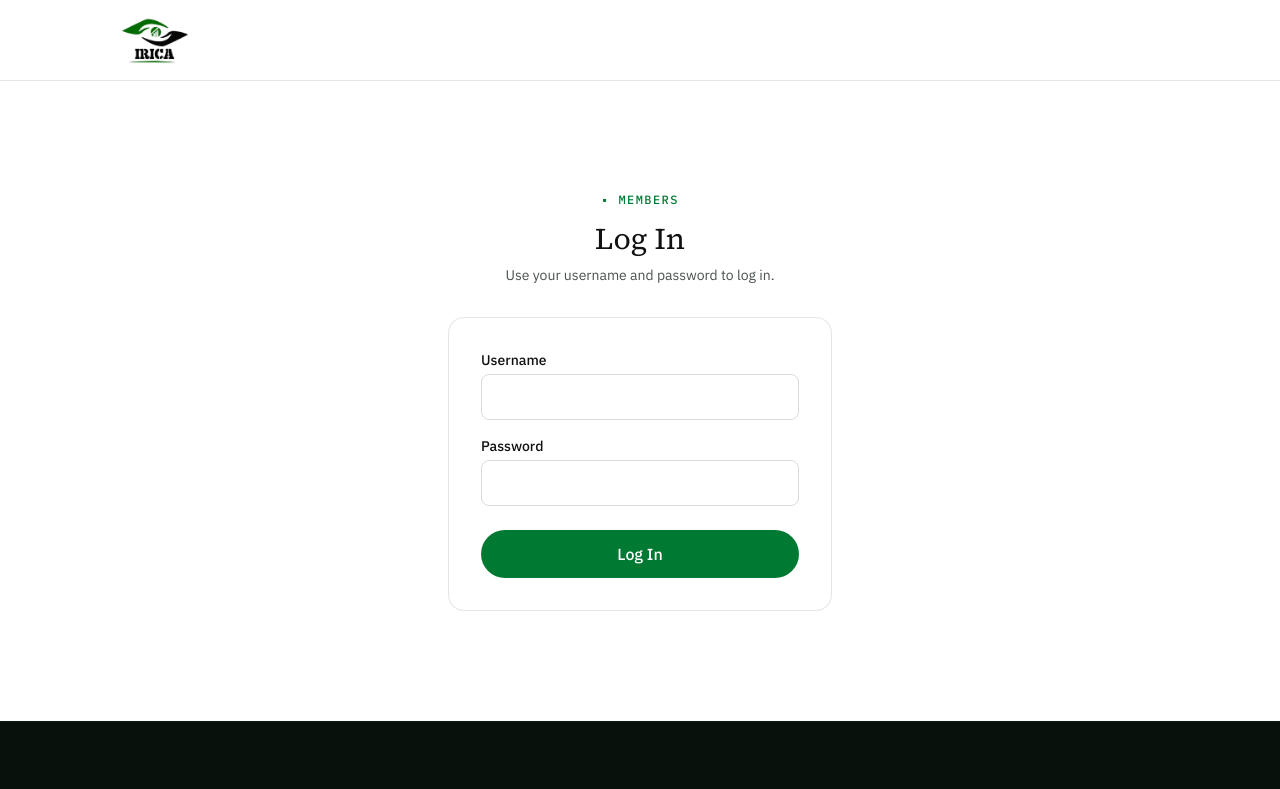
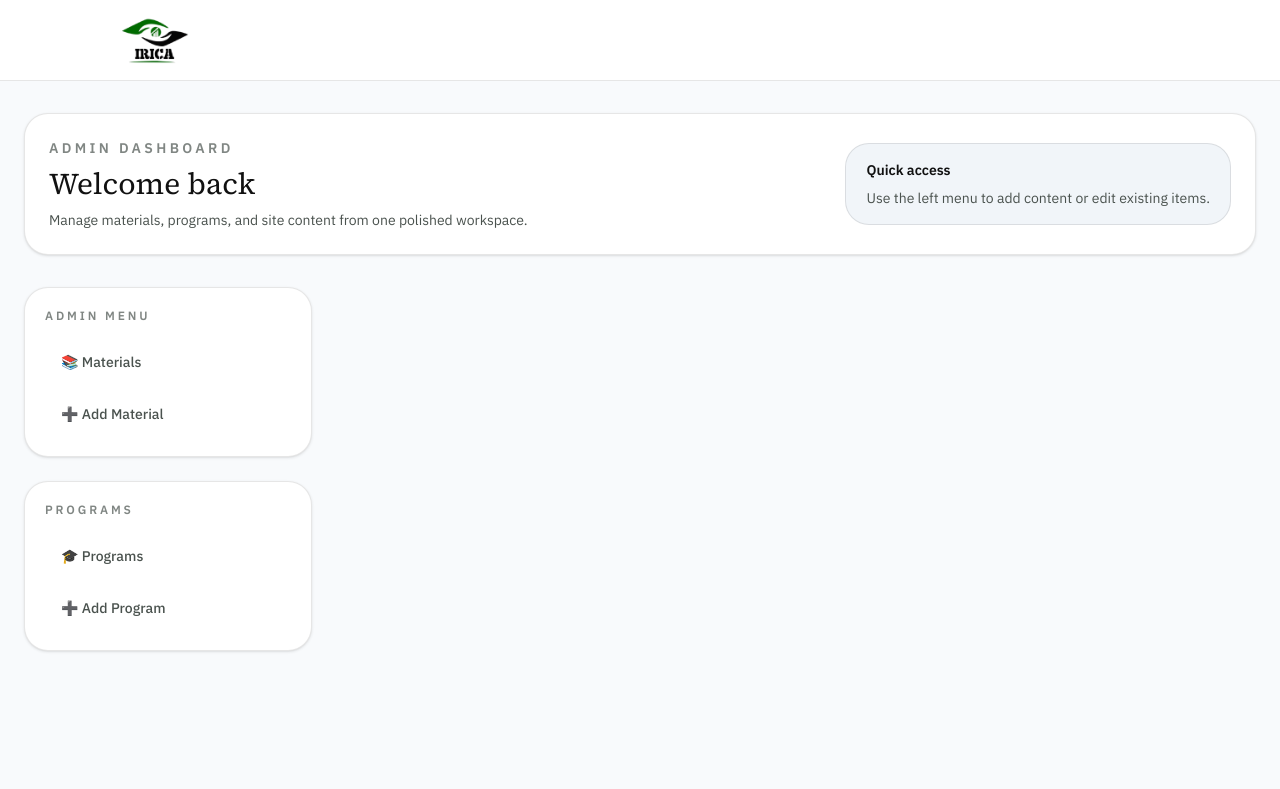
Before and after one commit to APDYd-dotcom/Irica, a React (Vite) app: page /admin in a window 1280 px wide. Before the commit this address led to /login. Shown: the top 789 px of the page. Built offline with nearby package versions, Linux system fonts and the light colour scheme; no server answers; sample sign-in values are in the browser's storage.

Commit message:
Add DashboardHome component with data fetching and recent items display

```diff
--- a/src/App.jsx
+++ b/src/App.jsx
@@ -10,6 +10,7 @@ import NotFound from "./pages/NotFound";
 
 import ProtectedRoute from "./components/ProtectedRoute";
 import DashboardLayout from "./pages/Dashboard/DashboardLayout";
+import DashboardHome from "./pages/Dashboard/DashboardHome";
 import Profile from "./pages/Dashboard/Profile";
 import Materials from "./pages/Dashboard/Materials";
 import Subscription from "./pages/Dashboard/Subscription";
@@ -35,7 +36,7 @@ function App() {
         {/* Protected — only visible when logged in */}
         <Route element={<ProtectedRoute />}>
           <Route path="/dashboard" element={<DashboardLayout />}>
-            <Route index element={<Navigate to="materials" replace />} />
+            <Route index element={<DashboardHome />} />
             <Route path="profile" element={<Profile />} />
             <Route path="materials" element={<Materials />} />
             <Route path="subscription" element={<Subscription />} />
--- a/src/components/AdminRoute.jsx
+++ b/src/components/AdminRoute.jsx
@@ -14,8 +14,10 @@ function AdminRoute() {
 
   if (!user) return <Navigate to="/login" replace />;
 
-  // Logged in, but NOT an admin — send them to their normal dashboard instead
-  if (!user.is_staff) return <Navigate to="/dashboard/materials" replace />;
+  // Logged in, but NOT an admin — send them to their normal dashboard instead.
+  // When there is no profile info, authenticated admin sessions are accepted.
+  const isAdmin = user.is_staff || user.authenticated;
+  if (!isAdmin) return <Navigate to="/dashboard/materials" replace />;
 
   return <Outlet />;
 }
--- a/src/pages/Admin/AdminLayout.jsx
+++ b/src/pages/Admin/AdminLayout.jsx
@@ -5,31 +5,70 @@ function AdminLayout() {
   const { user } = useAuth();
 
   const linkClass = ({ isActive }) =>
-    `block px-4 py-2 rounded-lg text-sm font-medium ${
-      isActive ? "bg-forest-800 text-white" : "text-ink-soft hover:bg-forest-50"
+    `block rounded-2xl px-4 py-3 text-sm font-medium transition ${
+      isActive
+        ? "bg-forest-900 text-white shadow"
+        : "text-ink-soft hover:bg-forest-50"
     }`;
 
   return (
-    <div className="max-w-6xl mx-auto px-6 py-10 flex flex-col md:flex-row gap-8">
-      <aside className="md:w-56 shrink-0">
-        <div className="mb-6">
-          <p className="text-xs uppercase tracking-wide text-ink-soft/70 font-semibold">Admin</p>
-          <p className="font-semibold text-ink">{user?.full_name || user?.email}</p>
+    <div className="min-h-screen bg-slate-50">
+      <div className="max-w-7xl mx-auto px-6 py-8">
+        <header className="mb-8 rounded-3xl bg-white border border-ink/10 p-6 shadow-sm">
+          <div className="flex flex-col gap-3 md:flex-row md:items-center md:justify-between">
+            <div>
+              <p className="text-sm uppercase tracking-[0.24em] text-ink-soft/70 font-semibold mb-2">
+                Admin Dashboard
+              </p>
+              <h1 className="text-3xl font-serif text-ink">Welcome back{user?.full_name ? `, ${user.full_name}` : ""}</h1>
+              <p className="mt-2 text-sm text-ink-soft max-w-2xl">
+                Manage materials, programs, and site content from one polished workspace.
+              </p>
+            </div>
+            <div className="rounded-3xl bg-slate-100 border border-ink/10 px-5 py-4 text-sm text-ink-soft">
+              <p className="font-semibold text-ink">Quick access</p>
+              <p className="mt-2">Use the left menu to add content or edit existing items.</p>
+            </div>
+          </div>
+        </header>
+
+        <div className="md:flex md:items-start md:gap-8">
+          <aside className="md:w-72 shrink-0">
+            <div className="sticky top-6 space-y-6">
+              <div className="rounded-3xl bg-white border border-ink/10 p-5 shadow-sm">
+                <p className="text-xs uppercase tracking-[0.24em] text-ink-soft/70 font-semibold mb-4">
+                  Admin menu
+                </p>
+                <nav className="space-y-2">
+                  <NavLink to="/admin/materials" end className={linkClass}>
+                    📚 Materials
+                  </NavLink>
+                  <NavLink to="/admin/materials/new" className={linkClass}>
+                    ➕ Add Material
+                  </NavLink>
+                </nav>
+              </div>
+
+              <div className="rounded-3xl bg-white border border-ink/10 p-5 shadow-sm">
+                <p className="text-xs uppercase tracking-[0.24em] text-ink-soft/70 font-semibold mb-4">
+                  Programs
+                </p>
+                <nav className="space-y-2">
+                  <NavLink to="/admin/programs" end className={linkClass}>
+                    🎓 Programs
+                  </NavLink>
+                  <NavLink to="/admin/programs/new" className={linkClass}>
+                    ➕ Add Program
+                  </NavLink>
+                </nav>
+              </div>
+            </div>
+          </aside>
+
+          <main className="flex-1">
+            <Outlet />
+          </main>
         </div>
-
-        <nav className="space-y-1">
-          <p className="px-4 py-2 text-xs uppercase tracking-wide text-ink-soft/70 font-semibold mt-4">Content</p>
-          <NavLink to="/admin/materials" end className={linkClass}>📚 Materials</NavLink>
-          <NavLink to="/admin/materials/new" className={linkClass}>➕ Add Material</NavLink>
-
-          <p className="px-4 py-2 text-xs uppercase tracking-wide text-ink-soft/70 font-semibold mt-4">Programs</p>
-          <NavLink to="/admin/programs" end className={linkClass}>🎓 Programs</NavLink>
-          <NavLink to="/admin/programs/new" className={linkClass}>➕ Add Program</NavLink>
-        </nav>
-      </aside>
-
-      <div className="flex-1">
-        <Outlet />
       </div>
     </div>
   );
--- a/src/pages/Admin/AdminMaterialsList.jsx
+++ b/src/pages/Admin/AdminMaterialsList.jsx
@@ -33,48 +33,74 @@ function AdminMaterialsList() {
   if (error) return <ErrorMessage message={error} />;
 
   return (
+    <div className="space-y-6">
+      <div className="grid gap-4 md:grid-cols-[1fr_220px] items-start">
         <div>
-      <div className="flex items-center justify-between mb-6">
-        <h1 className="text-xl font-serif text-ink">Materials</h1>
+          <p className="text-sm uppercase tracking-[0.24em] text-ink-soft/70 font-semibold mb-2">
+            Content management
+          </p>
+          <h1 className="text-3xl font-serif text-ink">Materials</h1>
+          <p className="mt-2 text-sm text-ink-soft max-w-2xl">
+            Review, edit, or remove materials available in the platform.
+          </p>
+        </div>
+
         <Link
           to="/admin/materials/new"
-          className="bg-forest-800 hover:bg-forest-700 text-white text-sm px-4 py-2 rounded-lg font-medium"
+          className="inline-flex items-center justify-center rounded-full bg-forest-800 px-5 py-3 text-sm font-semibold text-white shadow-sm transition hover:bg-forest-700"
         >
-          + Add Material
+          + Add material
         </Link>
       </div>
 
-      {deleteError && <div className="mb-4"><ErrorMessage message={deleteError} /></div>}
+      {deleteError && <div className="rounded-3xl border border-red-100 bg-red-50 p-4 text-red-700"><ErrorMessage message={deleteError} /></div>}
 
-      <div className="bg-white rounded-2xl border border-ink/10 shadow-sm divide-y divide-ink/10">
-        {materials?.length === 0 && (
-          <p className="p-6 text-ink-soft/70 text-sm">No materials yet — add your first one.</p>
-        )}
+      <div className="grid gap-4">
+        <div className="rounded-3xl border border-ink/10 bg-white p-5 shadow-sm">
+          <div className="flex flex-col gap-2 sm:flex-row sm:items-center sm:justify-between">
+            <div>
+              <p className="text-sm text-ink-soft">Total materials</p>
+              <p className="text-4xl font-semibold text-ink">{materials?.length ?? 0}</p>
+            </div>
+            <p className="rounded-full bg-forest-50 px-4 py-2 text-sm font-medium text-forest-800 w-fit">
+              Manage content with confidence
+            </p>
+          </div>
+        </div>
 
-        {materials?.map((material) => (
-          <div key={material.id} className="flex items-center gap-4 p-4">
-            <span className="text-2xl">{TYPE_ICONS[material.material_type] || "📄"}</span>
+        <div className="overflow-hidden rounded-3xl border border-ink/10 bg-white shadow-sm">
+          <div className="grid grid-cols-[56px_1.5fr_1fr_110px_110px] gap-4 px-5 py-4 text-xs uppercase tracking-[0.25em] text-ink-soft bg-slate-50 border-b border-ink/10">
+            <span>#</span>
+            <span>Title</span>
+            <span>Type</span>
+            <span className="text-right">Edit</span>
+            <span className="text-right">Delete</span>
+          </div>
 
-            <div className="flex-1">
+          {materials?.length === 0 ? (
+            <div className="px-5 py-10 text-center text-sm text-ink-soft">No materials yet — add your first one.</div>
+          ) : (
+            materials.map((material, index) => (
+              <div key={material.id} className="grid grid-cols-[56px_1.5fr_1fr_110px_110px] gap-4 items-center px-5 py-4 hover:bg-slate-50 transition">
+                <div className="flex h-11 w-11 items-center justify-center rounded-2xl bg-forest-50 text-xl">{TYPE_ICONS[material.material_type] || "📄"}</div>
+                <div>
                   <p className="font-medium text-ink">{material.title}</p>
                   <p className="text-sm text-ink-soft/70 capitalize">{material.material_type}</p>
                 </div>
-
-            <Link
-              to={`/admin/materials/${material.id}/edit`}
-              className="text-sm text-forest-800 hover:underline"
-            >
+                <div className="text-sm text-ink-soft capitalize">{material.material_type}</div>
+                <Link to={`/admin/materials/${material.id}/edit`} className="text-sm font-medium text-forest-800 hover:underline text-right">
                   Edit
                 </Link>
-
                 <button
                   onClick={() => handleRemove(material.id)}
-              className="text-sm text-red-500 hover:underline"
+                  className="text-sm font-medium text-red-600 hover:underline text-right"
                 >
                   Delete
                 </button>
               </div>
-        ))}
+            ))
+          )}
+        </div>
       </div>
     </div>
   );
--- a/src/pages/Admin/AdminProgramsList.jsx
+++ b/src/pages/Admin/AdminProgramsList.jsx
@@ -34,60 +34,76 @@ function AdminProgramsList() {
   if (error) return <ErrorMessage message={error} />;
 
   return (
+    <div className="space-y-6">
+      <div className="grid gap-4 md:grid-cols-[1fr_220px] items-start">
         <div>
-      <div className="flex items-center justify-between mb-6">
-        <h1 className="text-xl font-serif text-ink">Programs</h1>
+          <p className="text-sm uppercase tracking-[0.24em] text-ink-soft/70 font-semibold mb-2">
+            Program management
+          </p>
+          <h1 className="text-3xl font-serif text-ink">Programs</h1>
+          <p className="mt-2 text-sm text-ink-soft max-w-2xl">
+            Manage course offerings and update program details with ease.
+          </p>
+        </div>
+
         <Link
           to="/admin/programs/new"
-          className="bg-forest-800 hover:bg-forest-700 text-white text-sm px-4 py-2 rounded-lg font-medium"
+          className="inline-flex items-center justify-center rounded-full bg-forest-800 px-5 py-3 text-sm font-semibold text-white shadow-sm transition hover:bg-forest-700"
         >
-          + Add Program
+          + Add program
         </Link>
       </div>
 
-      {deleteError && <div className="mb-4"><ErrorMessage message={deleteError} /></div>}
+      {deleteError && <div className="rounded-3xl border border-red-100 bg-red-50 p-4 text-red-700"><ErrorMessage message={deleteError} /></div>}
 
-      <div className="bg-white rounded-2xl border border-ink/10 shadow-sm divide-y divide-ink/10 overflow-hidden">
-        {programs?.length === 0 && (
-          <p className="p-6 text-ink-soft/70 text-sm">No programs yet — add your first one.</p>
-        )}
-
-        {programs?.map((program) => (
-          <div key={program.id} className="flex items-center justify-between p-4 hover:bg-forest-50/30 transition">
-            <div className="flex-1">
-              <div className="flex items-center gap-3 mb-2">
-                <h3 className="font-medium text-ink">{program.title}</h3>
-                <span
-                  className={`text-xs font-semibold px-2 py-1 rounded-full uppercase tracking-[0.08em] ${
-                    STATUS_COLORS[program.status]
-                  }`}
-                >
-                  {program.status}
-                </span>
+      <div className="grid gap-4">
+        <div className="rounded-3xl border border-ink/10 bg-white p-5 shadow-sm">
+          <div className="flex flex-col gap-2 sm:flex-row sm:items-center sm:justify-between">
+            <div>
+              <p className="text-sm text-ink-soft">Total programs</p>
+              <p className="text-4xl font-semibold text-ink">{programs?.length ?? 0}</p>
             </div>
-              <div className="flex items-center gap-4 text-sm text-ink-soft/70">
-                <span>{program.is_free ? "🎁 Free" : `💰 $${parseFloat(program.price).toFixed(2)}`}</span>
-                <span>📅 {new Date(program.created_at).toLocaleDateString("fr-FR")}</span>
+            <p className="rounded-full bg-amber-50 px-4 py-2 text-sm font-medium text-amber-700 w-fit">
+              Keep your curriculum current
+            </p>
           </div>
         </div>
 
-            <div className="flex items-center gap-2">
-              <Link
-                to={`/admin/programs/${program.id}/edit`}
-                className="text-sm text-forest-800 hover:underline font-medium"
-              >
+        <div className="overflow-hidden rounded-3xl border border-ink/10 bg-white shadow-sm">
+          <div className="grid grid-cols-[56px_1.8fr_1fr_100px_100px] gap-4 px-5 py-4 text-xs uppercase tracking-[0.25em] text-ink-soft bg-slate-50 border-b border-ink/10">
+            <span>#</span>
+            <span>Program</span>
+            <span>Status</span>
+            <span className="text-right">Edit</span>
+            <span className="text-right">Delete</span>
+          </div>
+
+          {programs?.length === 0 ? (
+            <div className="px-5 py-10 text-center text-sm text-ink-soft">No programs yet — add your first one.</div>
+          ) : (
+            programs.map((program) => (
+              <div key={program.id} className="grid grid-cols-[56px_1.8fr_1fr_100px_100px] gap-4 items-center px-5 py-4 hover:bg-slate-50 transition">
+                <div className="flex h-11 w-11 items-center justify-center rounded-2xl bg-emerald-50 text-xl">🎓</div>
+                <div>
+                  <p className="font-medium text-ink">{program.title}</p>
+                  <p className="text-sm text-ink-soft/70 line-clamp-1">{program.description || program.summary || "Program details"}</p>
+                </div>
+                <span className={`inline-flex rounded-full px-3 py-1 text-xs font-semibold uppercase tracking-[0.18em] ${STATUS_COLORS[program.status] || "bg-slate-50 text-slate-700"}`}>
+                  {program.status || "Draft"}
+                </span>
+                <Link to={`/admin/programs/${program.id}/edit`} className="text-sm font-medium text-forest-800 hover:underline text-right">
                   Edit
                 </Link>
-
                 <button
                   onClick={() => handleRemove(program.id)}
-                className="text-sm text-red-500 hover:underline font-medium"
+                  className="text-sm font-medium text-red-600 hover:underline text-right"
                 >
                   Delete
                 </button>
               </div>
+            ))
+          )}
         </div>
-        ))}
       </div>
     </div>
   );
--- /dev/null
+++ b/src/pages/Dashboard/DashboardHome.jsx
@@ -0,0 +1,99 @@
+import useFetch from "../../hooks/useFetch";
+import Loader from "../../components/Loader";
+import MaterialCard from "../../components/MaterialCard";
+import { Link } from "react-router-dom";
+
+function SmallItem({ title, subtitle, href }) {
+  return (
+    <Link to={href} className="block p-3 bg-white border border-ink/10 rounded-lg hover:shadow-sm">
+      <p className="text-sm text-ink-soft mb-1">{subtitle}</p>
+      <h3 className="font-medium text-ink">{title}</h3>
+    </Link>
+  );
+}
+
+export default function DashboardHome() {
+  const { data: materials, loading: mLoading } = useFetch("/materials/");
+  const { data: programs, loading: pLoading } = useFetch("/programs/");
+  const { data: publications, loading: pubLoading } = useFetch("/publications/");
+  const { data: activities, loading: aLoading } = useFetch("/activities/");
+
+  const loading = mLoading || pLoading || pubLoading || aLoading;
+
+  if (loading) return <Loader />;
+
+  const matList = materials?.results || materials || [];
+  const progList = programs?.results || programs?.results || [];
+  const pubList = publications?.results || publications?.results || [];
+  const actList = activities?.results || activities?.results || [];
+
+  return (
+    <div className="space-y-8">
+      {/* Header / stats */}
+      <header className="flex items-center justify-between">
+        <div>
+          <h1 className="text-2xl font-serif text-ink">Dashboard</h1>
+          <p className="text-sm text-ink-soft">Quick summary and recent items</p>
+        </div>
+      </header>
+
+      <div className="grid grid-cols-1 sm:grid-cols-3 gap-4">
+        <div className="p-5 bg-white border border-ink/10 rounded-lg">
+          <p className="text-sm text-ink-soft">Materials</p>
+          <p className="text-2xl font-semibold text-ink">{materials?.count ?? matList.length ?? 0}</p>
+          <p className="text-sm text-ink-soft mt-2">Your resources available</p>
+        </div>
+
+        <div className="p-5 bg-white border border-ink/10 rounded-lg">
+          <p className="text-sm text-ink-soft">Programs</p>
+          <p className="text-2xl font-semibold text-ink">{programs?.count ?? progList.length ?? 0}</p>
+          <p className="text-sm text-ink-soft mt-2">Active programs</p>
+        </div>
+
+        <div className="p-5 bg-white border border-ink/10 rounded-lg">
+          <p className="text-sm text-ink-soft">Publications</p>
+          <p className="text-2xl font-semibold text-ink">{publications?.count ?? pubList.length ?? 0}</p>
+          <p className="text-sm text-ink-soft mt-2">Recent reports & papers</p>
+        </div>
+      </div>
+
+      {/* Recent items */}
+      <div className="grid grid-cols-1 lg:grid-cols-2 gap-6">
+        <section className="space-y-4">
+          <div className="flex items-center justify-between">
+            <h2 className="text-lg font-serif">Recent Materials</h2>
+            <Link to="materials" className="text-sm text-forest-800">See all</Link>
+          </div>
+
+          <div className="grid grid-cols-1 sm:grid-cols-2 gap-4">
+            {matList.slice(0, 4).map((m) => (
+              <MaterialCard key={m.id} material={m} unlocked={Boolean(m.url || m.file)} />
+            ))}
+            {matList.length === 0 && <p className="text-sm text-ink-soft">No materials yet.</p>}
+          </div>
+        </section>
+
+        <section className="space-y-4">
+          <div className="flex items-center justify-between">
+            <h2 className="text-lg font-serif">Latest Publications & Programs</h2>
+            <Link to="/" className="text-sm text-forest-800">View on site</Link>
+          </div>
+
+          <div className="grid grid-cols-1 gap-3">
+            {pubList.slice(0, 3).map((p) => (
+              <SmallItem key={p.id} title={p.title || p.name} subtitle={p.category || "Publication"} href={p.url || p.file || "/"} />
+            ))}
+
+            {progList.slice(0, 3).map((p) => (
+              <SmallItem key={`prog-${p.id}`} title={p.title || p.name} subtitle={p.type || "Program"} href={`/programs/${p.id}`} />
+            ))}
+
+            {actList.slice(0, 2).map((a) => (
+              <SmallItem key={`act-${a.id}`} title={a.title || a.name || a.activity} subtitle={a.date || "Activity"} href={a.url || "/"} />
+            ))}
+          </div>
+        </section>
+      </div>
+    </div>
+  );
+}
--- a/src/pages/Login.jsx
+++ b/src/pages/Login.jsx
@@ -11,7 +11,7 @@ function Login() {
   const [sending, setSending] = useState(false);
   const [error, setError] = useState(null);
 
-  const { login, updateUser } = useAuth();
+  const { login } = useAuth();
   const navigate = useNavigate();
 
   function handleSubmit(e) {
@@ -24,16 +24,12 @@ function Login() {
       .then((response) => {
         const tokens = response.data;
         axiosClient.defaults.headers.Authorization = `Bearer ${tokens.access}`;
-        // Set tokens and a temporary user so ProtectedRoute won't redirect back to login.
-        login(tokens, { username: formData.username });
-
-        // Fetch full profile in background and update auth state when available.
-        axiosClient
-          .get("/auth/profile/")
-          .then((res) => updateUser(res.data))
-          .catch(() => {});
-
-        navigate("/dashboard/");
+        login(tokens, {
+          username: formData.username,
+          authenticated: true,
+          is_staff: true,
+        });
+        navigate("/admin/materials");
       })
       .catch((err) => setError(getErrorMessage(err)))
       .finally(() => setSending(false));
@@ -43,10 +39,10 @@ function Login() {
     <div className="min-h-[80vh] flex items-center justify-center px-6 py-16">
       <div className="w-full max-w-sm">
         <div className="mb-8 text-center">
-          <p className="eyebrow text-gold-500 mb-3">▪ Members</p>
-          <h1 className="font-serif text-3xl text-ink">Log In</h1>
+          <p className="eyebrow text-gold-500 mb-3">▪ Admin Portal</p>
+          <h1 className="font-serif text-3xl text-ink">Admin Login</h1>
           <p className="text-sm text-ink-soft mt-2">
-            Use your username and password to log in.
+            Enter your admin username and password to access the dashboard.
           </p>
         </div>
 
```
Also changed, not shown: src/hooks/useAuth.jsx (+3 -13 lines), 5 other files (tests, documents, lock files or other folders). Lines whose indentation alone changed are shown as unchanged.
